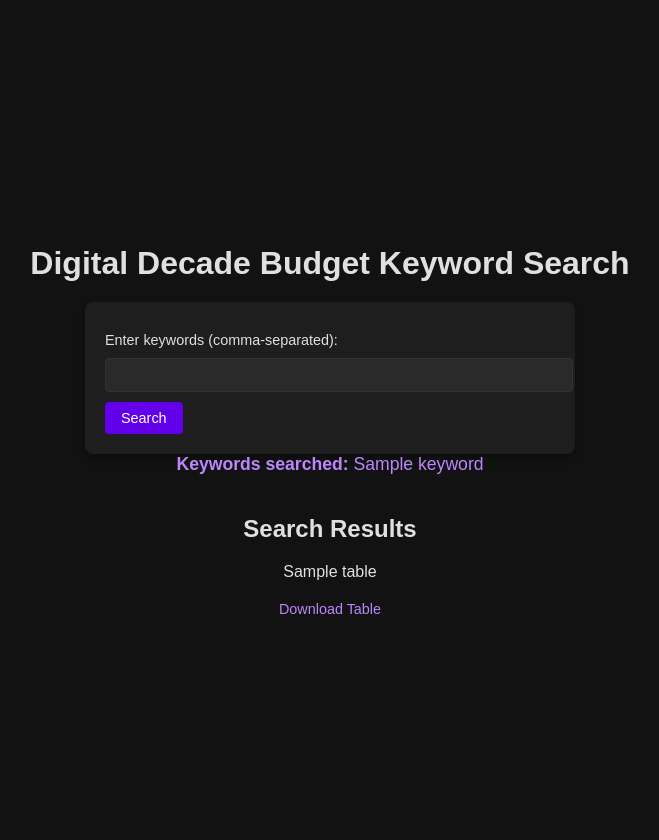
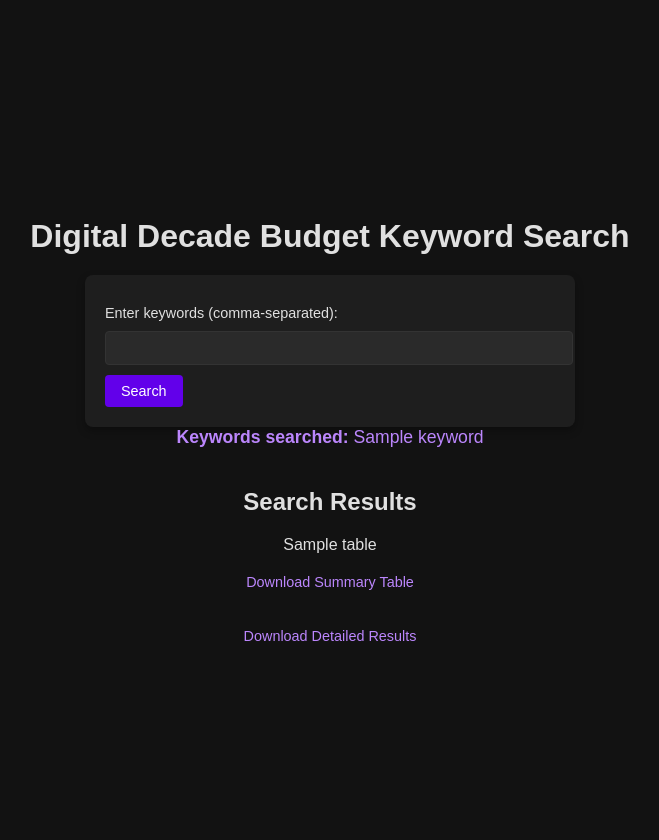
Before and after one commit to juantorrecillas/DD_Budget, a Flask app: template templates/index.html in a window 1280 px wide. Shown: the whole page, without its empty margins (310-969 px from the left). Run offline with Flask 3, Linux system fonts and the light colour scheme; the template is opened without the code that fills it: most values are stand-ins (such as "Sample title", 1, 10 or a date in 2020); parts of the project's set-up code (start-up, migrations or seed data) failed here and were passed over.

Commit message:
index.html

```diff
--- a/templates/index.html
+++ b/templates/index.html
@@ -119,7 +119,9 @@
         </div>
         <h2>Search Results</h2>
         <div class="table-container">{{ tables[0]|safe }}</div>
-        <a href="/download/Keyword_Summary.xlsx">Download Table</a>
+        <a href="/download/Keyword_Summary.xlsx">Download Summary Table</a>
+        <br>
+        <a href="/download/All_Results.xlsx">Download Detailed Results</a>
     {% endif %}
 </body>
 </html>
```
